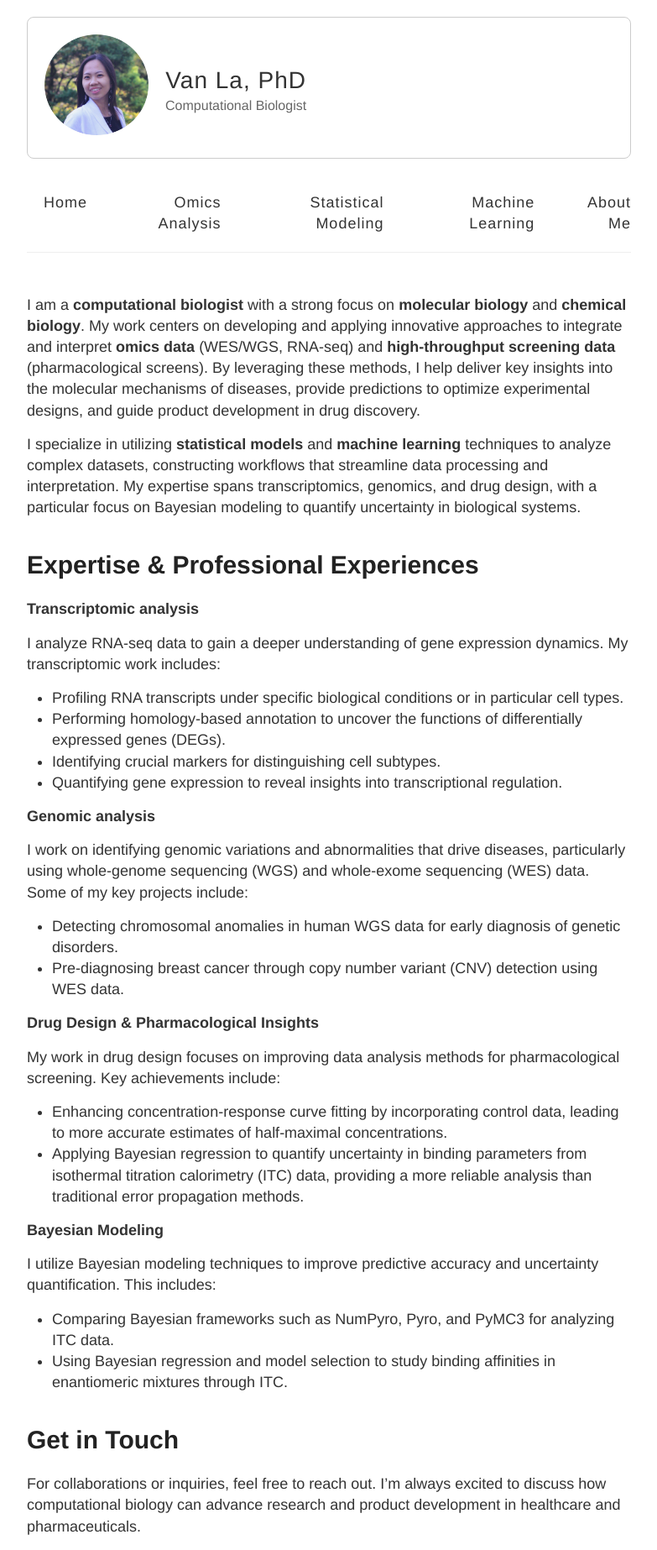
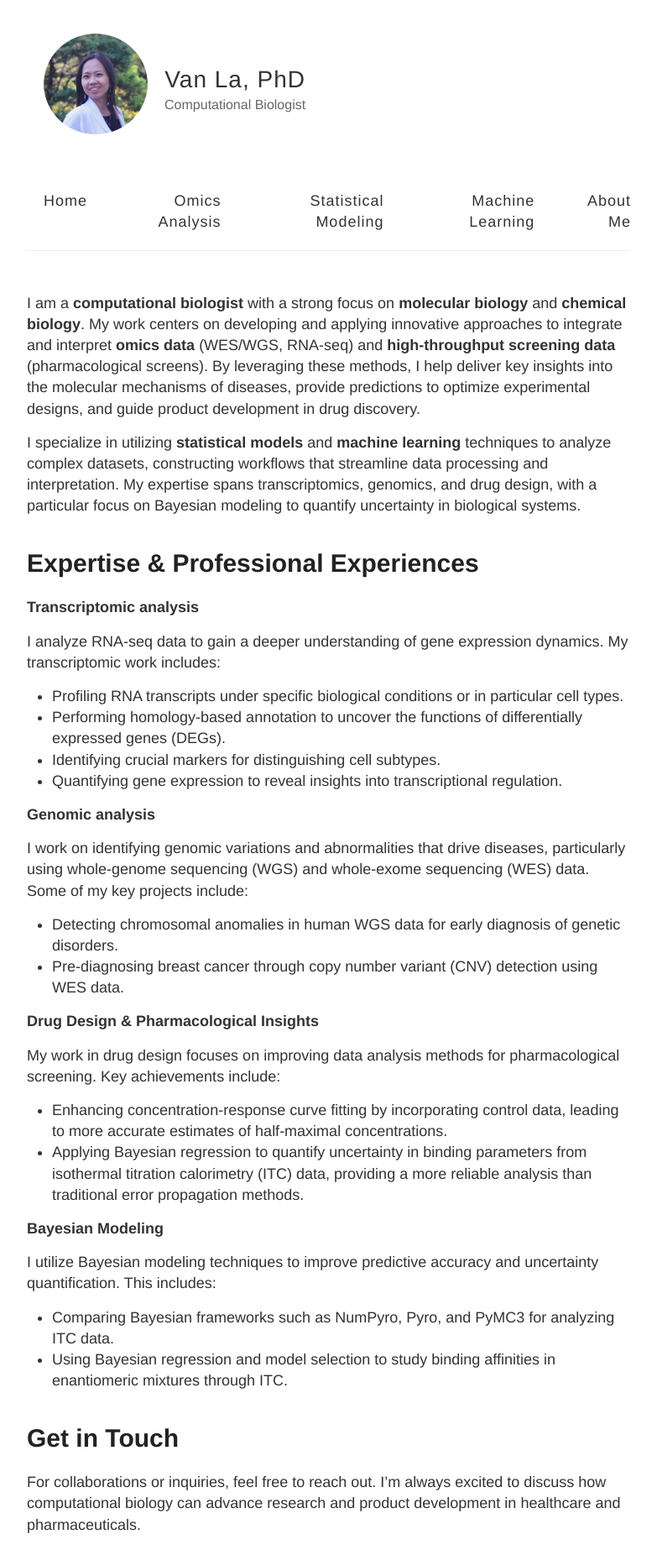
Before and after one commit to vanngocthuyla/vanngocthuyla.github.io, a Jekyll site: the page built from index.md, in a window 1280 px wide. Shown: the whole page at 84% size, without its empty margins (248-1031 px from the left). Built offline with Jekyll 4.4.1, drawn with Linux system fonts in a browser that asks for light colours.

Commit message:
Update default.html

```diff
--- a/_layouts/default.html
+++ b/_layouts/default.html
@@ -15,7 +15,7 @@
     <!-- Created with Jekyll Now - http://github.com/barryclark/jekyll-now -->
     <style>
       .info-box {
-        border: 1px solid #ccc; /* Add border for the box */
+        /* border: 1px solid #ccc; /* Add border for the box */
         padding: 20px; /* Space inside the box */
         border-radius: 8px; /* Rounded corners */
         display: flex; /* Flex layout for image and text */
```
